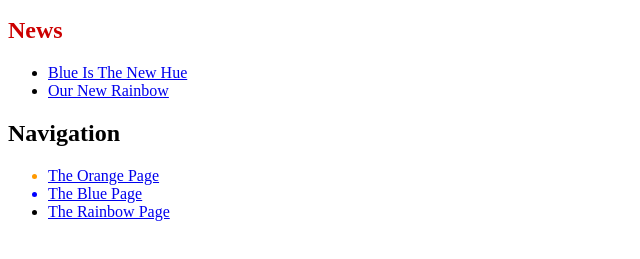
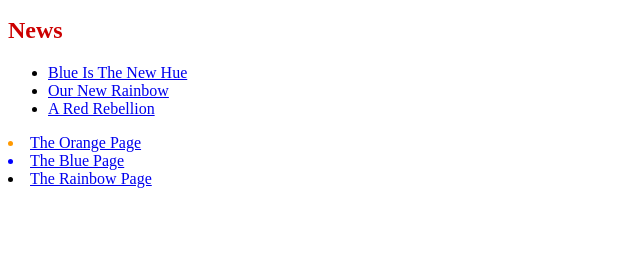
Before and after one commit to TumainiN/git_tutorial3, a plain HTML site: page index.html in a window 1280 px wide. Shown: the part 101-360 px from the top of the page, without its empty margins (0-640 px from the left). Drawn offline with Linux system fonts and the light colour scheme.

Commit message:
Add 2nd news item to index page

```diff
--- a/index.html
+++ b/index.html
@@ -12,9 +12,8 @@
 <ul>
   <li><a href="news-1.html">Blue Is The New Hue</a></li>
   <li><a href="rainbow.html">Our New Rainbow</a></li>
+  <li><a href="news-2.html">A Red Rebellion</a></li>
 </ul>
-  <h2>Navigation</h2>
-<ul>
   <li style="color: #F90">
     <a href="orange.html">The Orange Page</a>
   </li>
```
